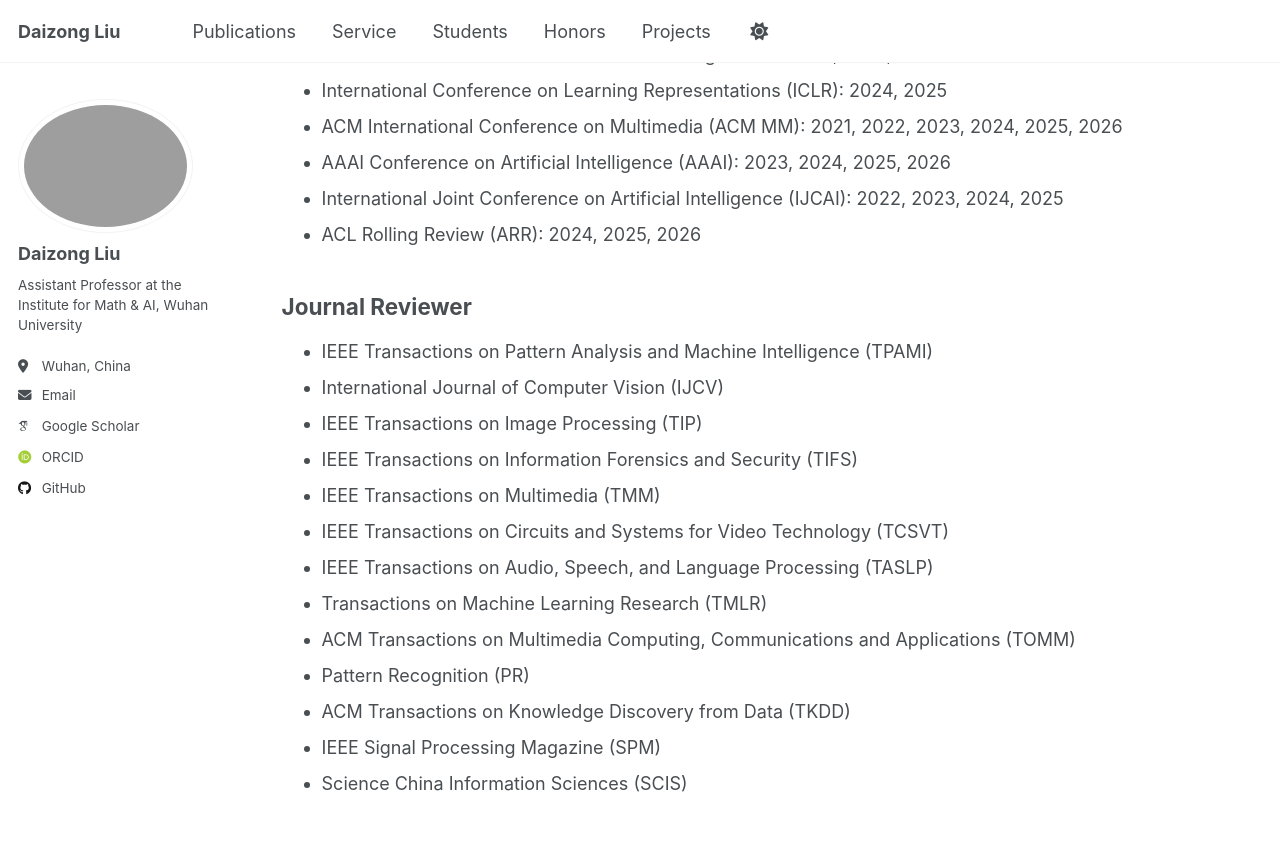
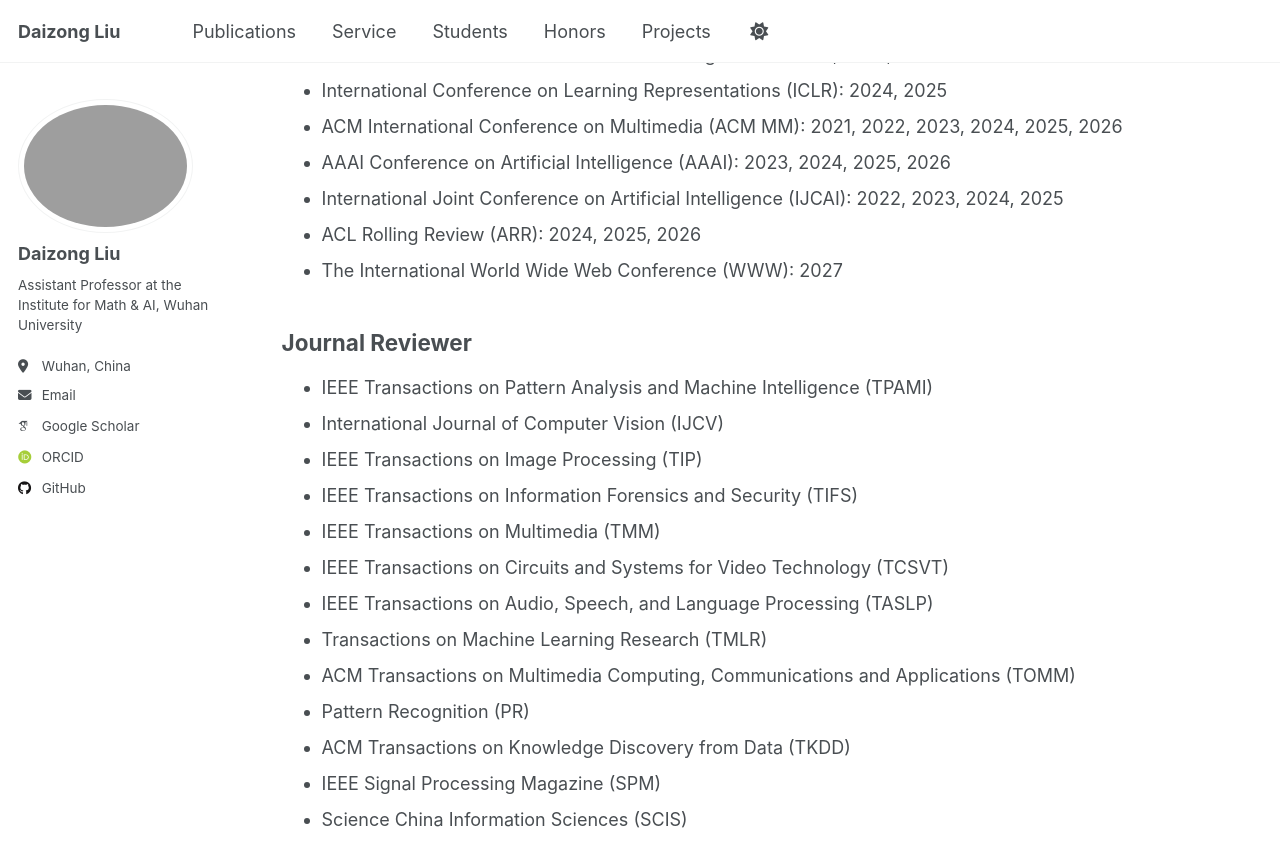
Before and after one commit to liudaizong/liudaizong.github.io, a Jekyll site: the page built from _pages/service.md, in a window 1280 px wide and 900 px high, scrolled down 923 px. Shown: the top 867 px of the window. Built offline with Jekyll 4.4.1, drawn with Linux system fonts in a browser that asks for light colours; some web fonts are replaced.

Commit message:
Update service.md

```diff
--- a/_pages/service.md
+++ b/_pages/service.md
@@ -30,6 +30,7 @@ layout: archive
 * AAAI Conference on Artificial Intelligence (AAAI): 2023, 2024, 2025, 2026
 * International Joint Conference on Artificial Intelligence (IJCAI): 2022, 2023, 2024, 2025
 * ACL Rolling Review (ARR): 2024, 2025, 2026
+* The International World Wide Web Conference (WWW): 2027
 
 ## Journal Reviewer
 * IEEE Transactions on Pattern Analysis and Machine Intelligence (TPAMI)
```
